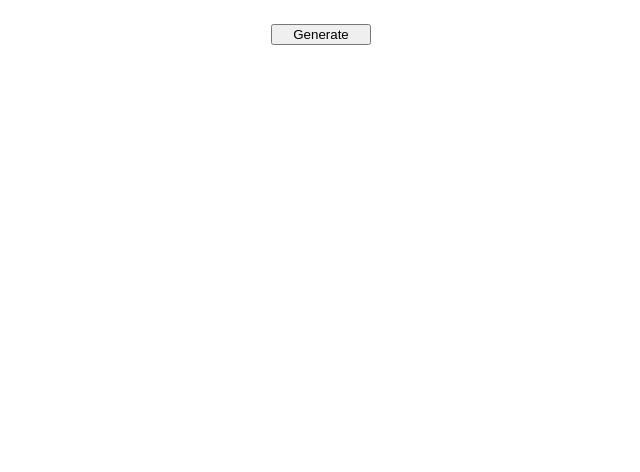
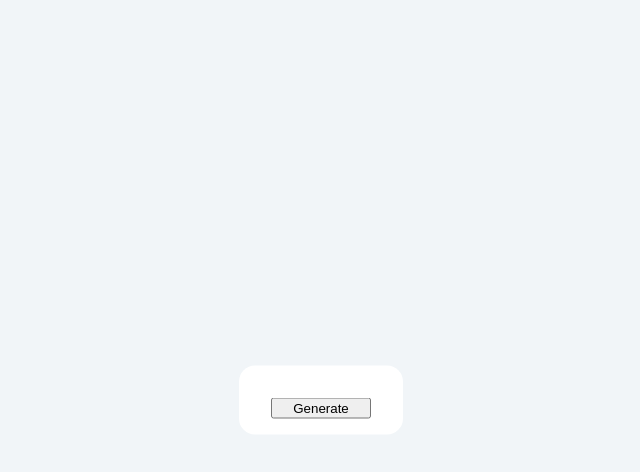
Before and after one commit to AlexanderEstrella/QuoteGen, a plain HTML site: page index.html in a window 1280 px wide. Shown: the top 472 px of the page, without its empty margins (319-959 px from the left). Drawn offline with Linux system fonts and the light colour scheme.

Commit message:
Update styles.css

```diff
--- a/styles.css
+++ b/styles.css
@@ -1,12 +1,23 @@
+body {
+    background:#f1f5f8;
+    color:#222;
+    height: 800vh;
+}
+
+
 .outer-container {
-    text-align:center;
-    border-radius: 2px;
+
+    text-align: center;
+    background: #fff;
+    padding: 1rem 2rem;
+    border-radius: 1rem;
     position: fixed;
     left: 50%;
-    transform: translate(-50%, 0);
+    top:50%;
+    transform: translate(-50%, -50%);
 }
 
 button {
     width: 100px;
-    margin: auto;
+
 }
```
